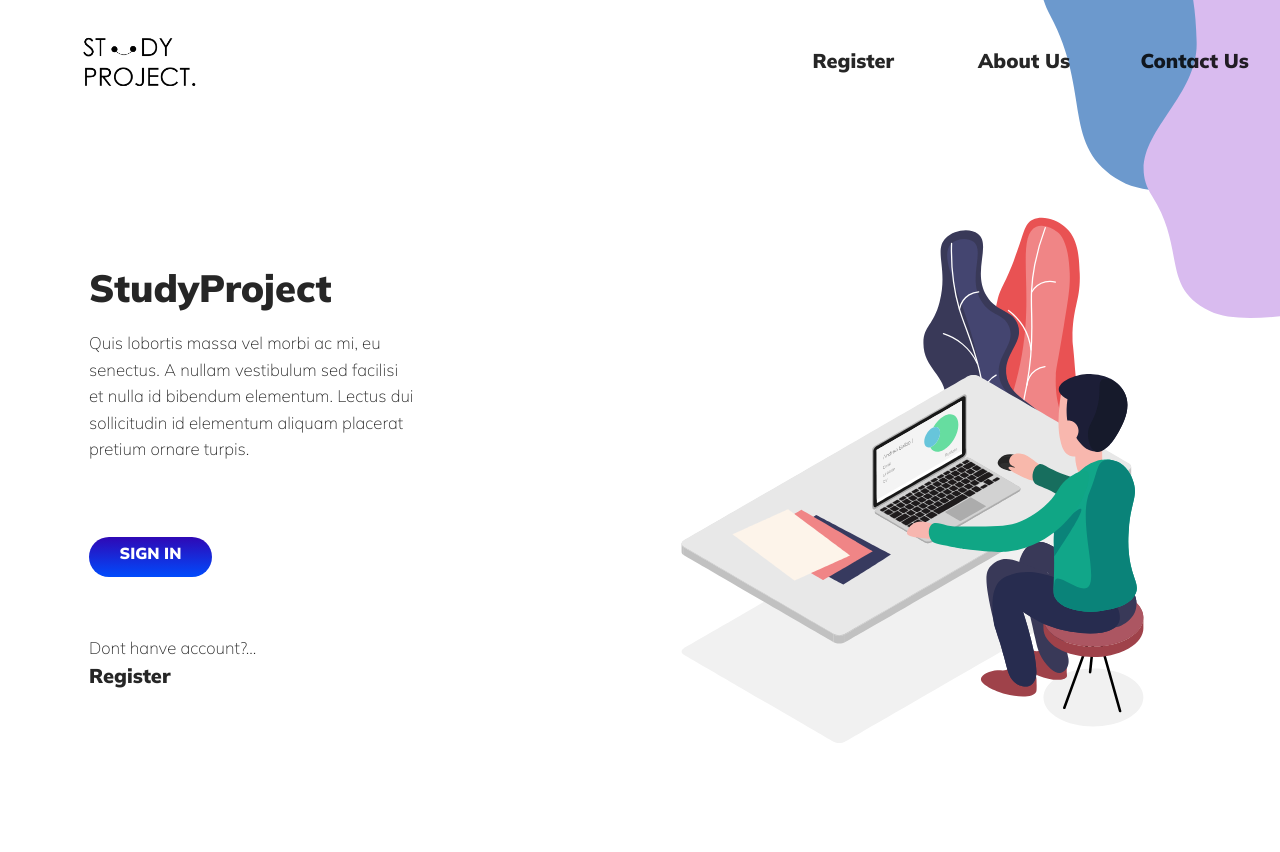
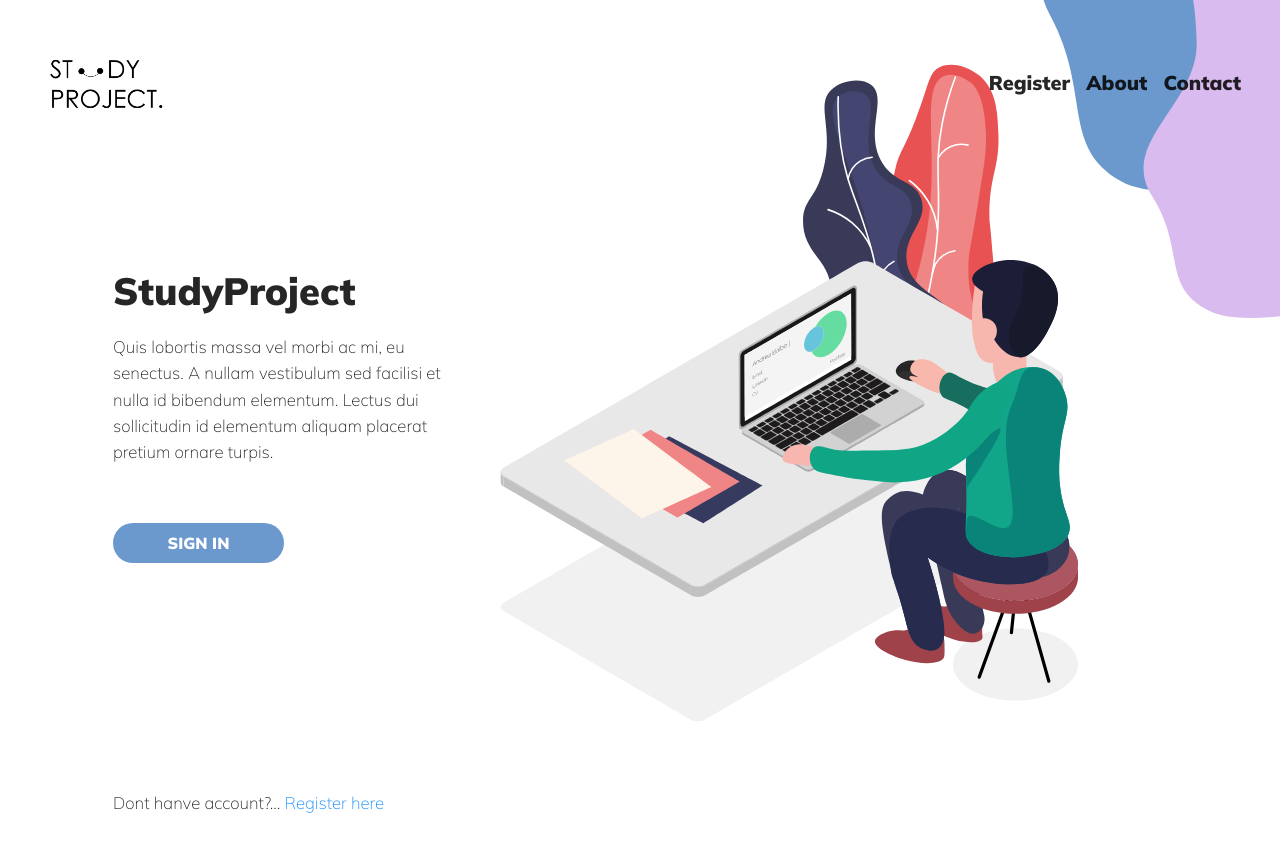
Before and after one commit to albarmo/studyproject-client-web, a React (Create React App) app: page / in a window 1280 px wide. Shown: the top 852 px of the page. Built offline with nearby package versions, Linux system fonts and the light colour scheme.

Commit message:
modified:   .eslintcache 	modified:   package-lock.json 	modified:   package.json 	new file:   src/components/custom.css 	deleted:    src/components/navbar.css 	modified:   src/components/navbar.js 	modified:   src/index.js 	modified:   src/pages/LandingPage.css 	modified:   src/pages/LandingPage.js

```diff
--- a/package.json
+++ b/package.json
@@ -10,7 +10,10 @@
     "antd": "^4.11.1",
     "antd-img-crop": "^3.13.2",
     "axios": "^0.21.1",
+    "bootstrap": "^4.6.0",
+    "jquery": "^3.5.1",
     "lottie-react": "^2.1.0",
+    "popper.js": "^1.16.1",
     "react": "^17.0.1",
     "react-dom": "^17.0.1",
     "react-easy-crop": "^3.3.1",
--- /dev/null
+++ b/src/components/custom.css
@@ -0,0 +1,83 @@
+
+.nav h3 {
+  font-weight: bold;
+  font-size: 20px ;
+}
+
+
+/* LANDING PAGE */
+.header {
+  background-attachment: fixed;
+  background-size: cover;
+  background-position: center;
+  height: 100vh;
+}
+
+.overlay {
+  background-image: url("../images/landing-graphic.svg");
+  background-repeat: no-repeat;
+  background-position: right top;
+  position: absolute;
+  min-height: 100%;
+  min-width: 100%;
+}
+
+.figure {
+  width: 65%;
+  height: 100vh;
+  display: flex;
+  margin-left:30%;
+}
+
+.description{
+  position: absolute;
+  top: 30%;
+  margin: auto;
+  padding: 2em;
+
+}
+
+.description h1{
+  font-size: 4em;
+  background-color: transparent;
+  text-align: left;
+ }
+ .description p{
+  font-size: 1.2em;
+  background-color: transparent;
+  width: 30%;
+  text-align: left;
+  text-decoration: none;
+ }
+
+ .description .btn-landing {
+  width: 15%;
+  height: 40px;
+  border-radius: 20px;
+  margin-top:5%;
+  text-align: center;
+  display: flex;
+  justify-content: center;
+  align-items: center;
+  font-size: larger;
+  font-weight: bold;
+  color: white;
+  text-decoration: none;
+  cursor: pointer;
+  background: #6C99CD;
+}
+
+ .description .register-link{
+  margin-top:20%;
+}
+
+.section-right {
+  background-color: transparent;
+  width: 100%;
+  height: 150%;
+  align-items: center;
+  display: flex;
+  flex-direction: column;
+  justify-content: center;
+  position:relative;
+}
--- a/src/components/navbar.css
+++ /dev/null
@@ -1,31 +0,0 @@
-.navbar-container {
-  background-color: transparent;
-  height: 10%;
-  width: 100%;
-  display: flex;
-  flex-direction: row;
-  align-items: center;
-  justify-content: space-between;
-  margin-top: 2%;
-}
-
-.logo {
-  background-color: transparent;
-  height: auto;
-  width: auto;
-  text-align: left;
-  margin-left: 5%;
-}
-
-.menu {
-  background-color: transparent;
-  height: auto;
-  width: 40%;
-  display: flex;
-  justify-content: space-around;
-  align-items: center;
-}
-
-.menu h3 {
-  cursor: pointer;
-}
--- a/src/components/navbar.js
+++ b/src/components/navbar.js
@@ -1,6 +1,6 @@
 import React, { useEffect, useState } from "react";
 import { useHistory, Link } from "react-router-dom";
-import "./navbar.css";
+import "./custom.css";
 import { Typography } from "antd";
 
 import logo from "../images/logo.png";
@@ -9,16 +9,35 @@ const Navbar = () => {
   const Title = Typography;
   return (
     <>
-      <div className="navbar-container">
-        <div className="logo">
-          <img src={logo} alt="logo" width="150" height="150"></img>
-        </div>
-        <div className="menu">
-          <h3 style={{ fontWeight: "bold", fontSize: "20px" }}>Register</h3>
-          <h3 style={{ fontWeight: "bold", fontSize: "20px" }}>About Us</h3>
-          <h3 style={{ fontWeight: "bold", fontSize: "20px" }}>Contact Us</h3>
-        </div>
-      </div>
+        <nav className="navbar navbar-expand-md fixed-top navbar-light">
+          <div class="container-fluid">
+          <div class="navbar-brand" href="#">
+              <img src={logo} alt="logo" width="150" height="150"></img>
+            </div>
+            <button class="navbar-toggler" type="button" data-bs-toggle="collapse" data-bs-target="#navbarNavAltMarkup" aria-controls="navbarNavAltMarkup" aria-expanded="false" aria-label="Toggle navigation">
+              <span class="navbar-toggler-icon"></span>
+            </button>
+            <div class="collapse navbar-collapse" id="navbarNavAltMarkup">
+              <div class="navbar-nav ml-auto">
+                <Link to="/register">
+                  <div class="nav-link">
+                    <h3 style={{fontWeight: "bold",fontSize: "20px"}}>Register</h3>
+                  </div>
+                </Link>
+                <Link to="/about">
+                  <div class="nav-link">
+                      <h3 style={{fontWeight: "bold",fontSize: "20px"}}>About</h3>
+                  </div>
+                </Link>
+                <Link to="/contact">
+                  <div class="nav-link">
+                    <h3 style={{fontWeight: "bold",fontSize: "20px"}}>Contact</h3>
+                  </div>
+                </Link>
+              </div>
+            </div>
+          </div>
+        </nav>
     </>
   );
 };
--- a/src/index.js
+++ b/src/index.js
@@ -1,5 +1,9 @@
 import React from "react";
 import ReactDOM from "react-dom";
+import 'bootstrap/dist/css/bootstrap.min.css';
+import $ from 'jquery';
+import Popper from 'popper.js';
+import 'bootstrap/dist/js/bootstrap.bundle.min';
 import "./index.css";
 import App from "./App";
 import reportWebVitals from "./reportWebVitals";
--- a/src/pages/LandingPage.css
+++ b/src/pages/LandingPage.css
@@ -73,7 +73,7 @@
 
 .btn-landing {
   background-color: transparent;
-  width: 30%;
+  width: 180px;
   height: 40px;
   border-radius: 20px;
   text-align: center;
--- a/src/pages/LandingPage.js
+++ b/src/pages/LandingPage.js
@@ -2,7 +2,7 @@ import React, { useState, useEffect } from "react";
 import { useHistory, Link } from "react-router-dom";
 // antd ui components
 import { Button, Typography } from "antd";
-import "./LandingPage.css";
+import "../components/custom.css";
 import "../components/navbar";
 import Navbar from "../components/navbar";
 
@@ -25,21 +25,21 @@ const LandingPage = () => {
   };
   return (
     <>
-      <div className="landing">
-        <div className="section">
-          <Navbar />
-          <div className="container-content">
-            <div className="section-left">
-              <div className="section-left-content">
-                <div>
+      <Navbar/>
+      <div className="header">
+        <div className="overlay">
+          <div className="figure">
+              <Lottie options={defaultOptions} width="100%" height="100%" />
+            </div>
+          <div className="container">
+            <div className="description">
               <Title style={{ fontWeight: "bolder" }}>StudyProject</Title>
-                  <p>
+                <p class="lead">
                   Quis lobortis massa vel morbi ac mi, eu senectus. A nullam
                   vestibulum sed facilisi et nulla id bibendum elementum.
                   Lectus dui sollicitudin id elementum aliquam placerat
                   pretium ornare turpis.
                 </p>
-                </div>
                 <Link to="/login">
                   <div className="btn-landing" type="primary">
                     <Title
@@ -47,35 +47,23 @@ const LandingPage = () => {
                       style={{
                         fontWeight: "bolder",
                         color: "white",
+                        margin: 0,
                       }}
                     >
                       SIGN IN
                     </Title>
                   </div>
                 </Link>
-                <div>
+                <div className="register-link">
                   <p>
-                    Dont hanve account?...
-                    <Link to="/register">
-                      <Title
-                        level={4}
-                        style={{
-                          fontWeight: "bolder",
-                        }}
-                      >
-                        Register
-                      </Title>
-                    </Link>
+                    Dont hanve account?... <Link to="/register"> Register here</Link>
                   </p>
                 </div>
             </div>
           </div>
-            <div className="section-right">
-              <Lottie options={defaultOptions} width="100%" height="100%" />
         </div>
       </div>
-        </div>
-      </div>
+
     </>
   );
 };
```
Also changed, not shown: 2 other files (tests, documents, lock files or other folders). Lines whose indentation alone changed are shown as unchanged.
